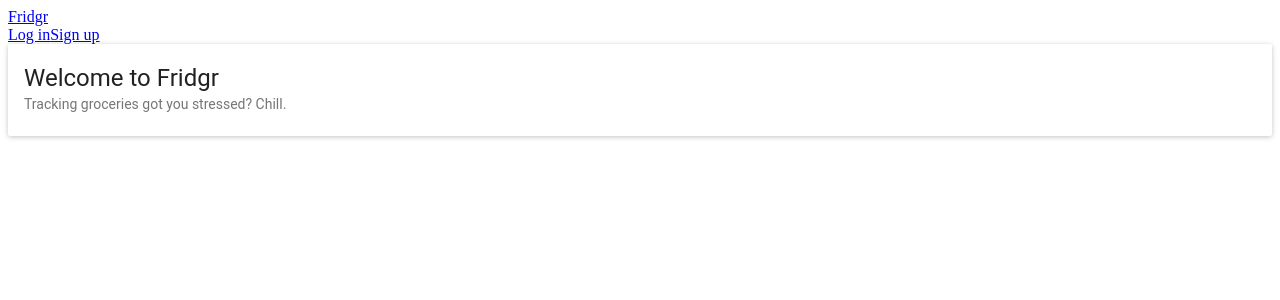
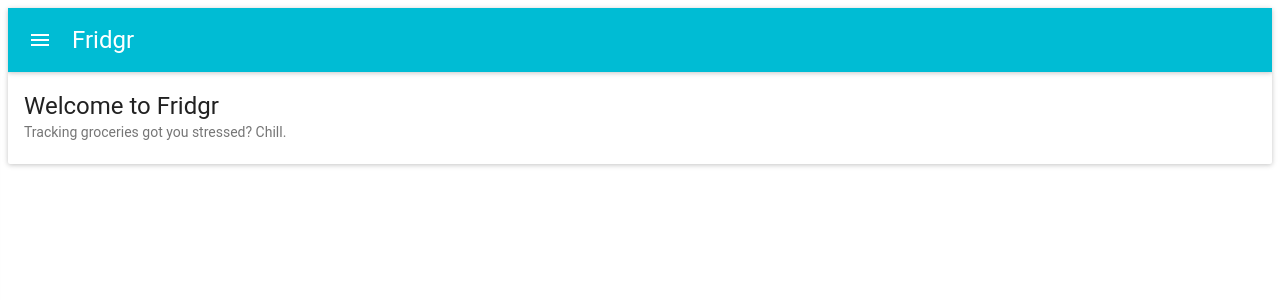
Before and after one commit to SentinelsOfMagic/SentinelsOfMagic, a React app: page / in a window 1280 px wide. Shown: the top 300 px of the page. Built offline with nearby package versions, Linux system fonts and the light colour scheme; the HTML template or start-up script is replaced by a standard one; what react-tap-event-plugin would draw is missing.

Commit message:
Change to App Bar implementation

```diff
--- a/client/src/components/Base.jsx
+++ b/client/src/components/Base.jsx
@@ -1,9 +1,51 @@
 import React from 'react';
 import { NavLink, Link } from 'react-router-dom';
+import AppBar from 'material-ui/AppBar';
+import Drawer from 'material-ui/Drawer';
+import MenuItem from 'material-ui/MenuItem';
+import { Router, hashHistory, Route, IndexRoute, withRouter } from 'react-router'; // here in attempt to make the title clickable
 
 
-const Base = () => (
-  <div>
+class Base extends React.Component {
+  constructor(props) {
+    super(props);
+
+    this.state = {
+      open: false
+    };
+  }
+
+  handleToggle(event) {
+    this.setState({ open: !this.state.open });
+  }
+
+  handleClose() {
+    this.setState({open: false});
+  }
+
+  render() {
+    return (
+      <div>
+        <AppBar
+          onLeftIconButtonTouchTap={this.handleToggle.bind(this)}
+          onLeftIconButtonClick={this.handleToggle.bind(this)}
+          title="Fridgr"
+        />
+          <Drawer
+            docked={false}
+            open={this.state.open}
+            onRequestChange={open => this.setState({ open })}
+          >
+            <MenuItem onTouchTap={this.handleClose.bind(this)} primaryText="Login" containerElement={<Link to="/login"/>}/>
+            <MenuItem onTouchTap={this.handleClose.bind(this)} primaryText="Sign Up" containerElement={<Link to="/signup"/>}/>
+          </Drawer>
+      </div>
+    );
+  }
+}
+
+export default Base;
+/*
     <div className="top-bar">
       <div className="top-bar-left">
         <NavLink exact to="/">Fridgr</NavLink>
@@ -15,8 +57,4 @@ const Base = () => (
       </div>
 
     </div>
-
-  </div>
-);
-
-export default Base;
+*/
```
